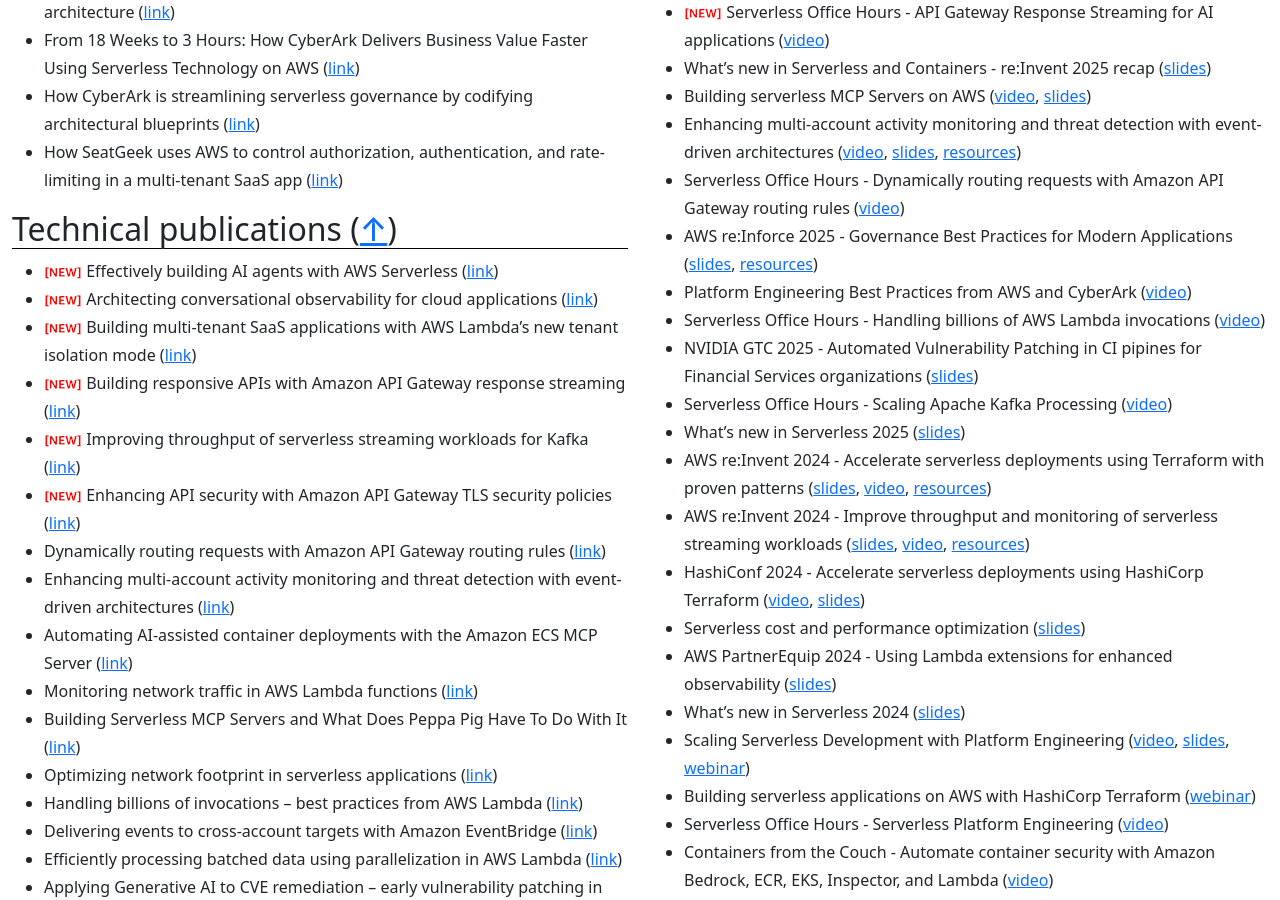
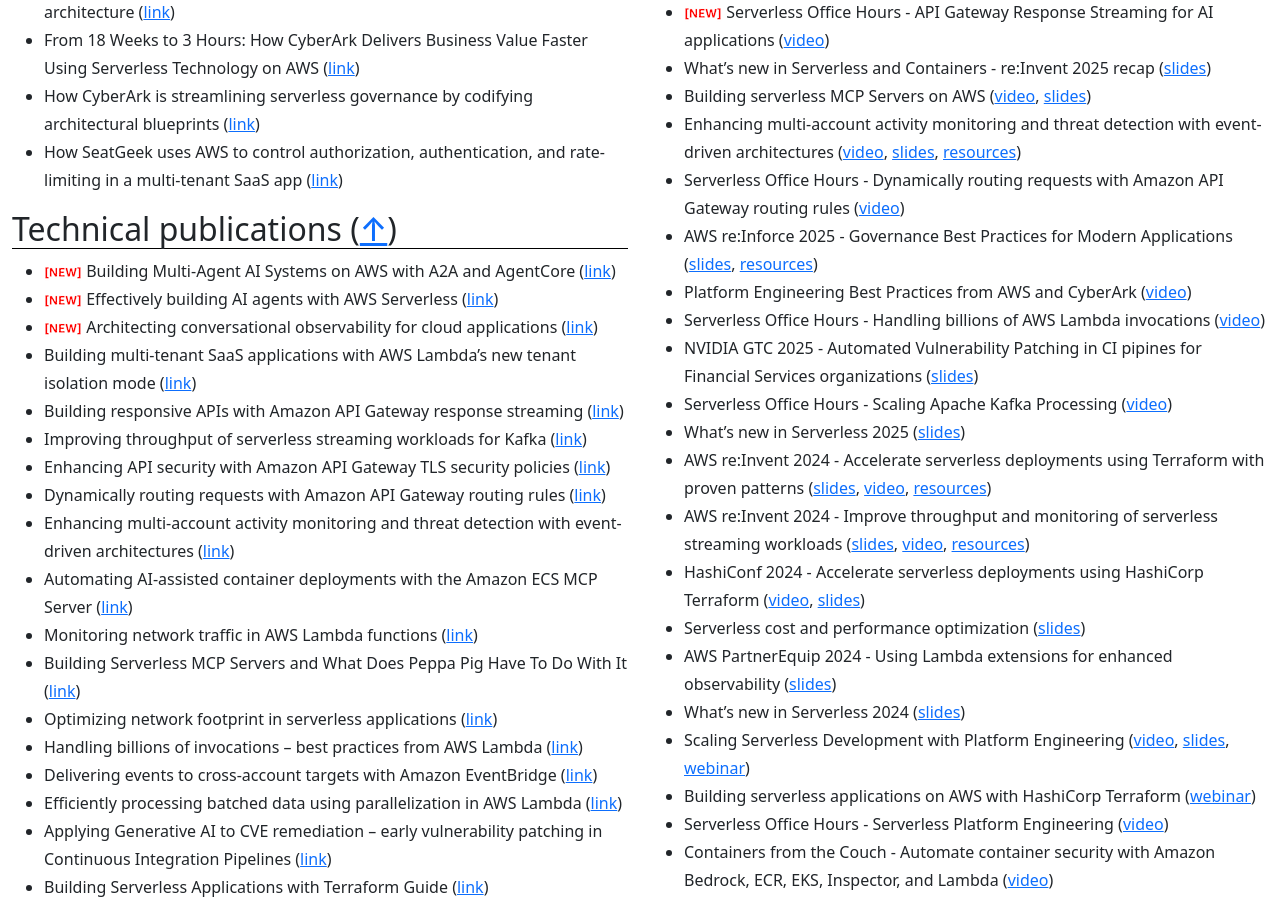
Before and after one commit to aal80/whoami, a Jekyll site: the page built from index.md, in a window 1280 px wide and 900 px high, scrolled down 1259 px. Built offline with Jekyll 4.4.1, drawn with Linux system fonts in a browser that asks for light colours.

Commit message:
Update publications.md

```diff
--- a/_includes/publications.md
+++ b/_includes/publications.md
@@ -12,12 +12,13 @@
 - How SeatGeek uses AWS to control authorization, authentication, and rate-limiting in a multi-tenant SaaS app ([link](https://aws.amazon.com/blogs/architecture/how-seatgeek-uses-aws-to-control-authorization-authentication-and-rate-limiting-in-a-multi-tenant-saas-application/))
 
 ## Technical publications ([↑](#top))
+- ![](./images/new2.png) Building Multi-Agent AI Systems on AWS with A2A and AgentCore ([link](https://medium.com/@anton.al80/building-multi-agent-ai-systems-on-aws-with-a2a-and-agentcore-a-practical-guide-and-hands-on-58235d57c4b2))
 - ![](./images/new2.png) Effectively building AI agents with AWS Serverless ([link](https://aws.amazon.com/blogs/compute/effectively-building-ai-agents-on-aws-serverless/))
 - ![](./images/new2.png) Architecting conversational observability for cloud applications ([link](https://aws.amazon.com/blogs/architecture/architecting-conversational-observability-for-cloud-applications/))
-- ![](./images/new2.png) Building multi-tenant SaaS applications with AWS Lambda’s new tenant isolation mode ([link](https://aws.amazon.com/blogs/compute/building-multi-tenant-saas-applications-with-aws-lambdas-new-tenant-isolation-mode/))
-- ![](./images/new2.png) Building responsive APIs with Amazon API Gateway response streaming ([link](https://aws.amazon.com/blogs/compute/building-responsive-apis-with-amazon-api-gateway-response-streaming/))
-- ![](./images/new2.png) Improving throughput of serverless streaming workloads for Kafka ([link](https://aws.amazon.com/blogs/compute/improving-throughput-of-serverless-streaming-workloads-for-kafka/))
-- ![](./images/new2.png) Enhancing API security with Amazon API Gateway TLS security policies ([link](https://aws.amazon.com/blogs/compute/enhancing-api-security-with-amazon-api-gateway-tls-security-policies/))
+- Building multi-tenant SaaS applications with AWS Lambda’s new tenant isolation mode ([link](https://aws.amazon.com/blogs/compute/building-multi-tenant-saas-applications-with-aws-lambdas-new-tenant-isolation-mode/))
+- Building responsive APIs with Amazon API Gateway response streaming ([link](https://aws.amazon.com/blogs/compute/building-responsive-apis-with-amazon-api-gateway-response-streaming/))
+- Improving throughput of serverless streaming workloads for Kafka ([link](https://aws.amazon.com/blogs/compute/improving-throughput-of-serverless-streaming-workloads-for-kafka/))
+- Enhancing API security with Amazon API Gateway TLS security policies ([link](https://aws.amazon.com/blogs/compute/enhancing-api-security-with-amazon-api-gateway-tls-security-policies/))
 - Dynamically routing requests with Amazon API Gateway routing rules ([link](https://aws.amazon.com/blogs/compute/dynamically-routing-requests-with-amazon-api-gateway-routing-rules/))
 - Enhancing multi-account activity monitoring and threat detection with event-driven architectures ([link](https://aws.amazon.com/blogs/compute/enhancing-multi-account-activity-monitoring-with-event-driven-architectures/))
 - Automating AI-assisted container deployments with the Amazon ECS MCP Server ([link](https://aws.amazon.com/blogs/containers/automating-ai-assisted-container-deployments-with-amazon-ecs-mcp-server/))
```
